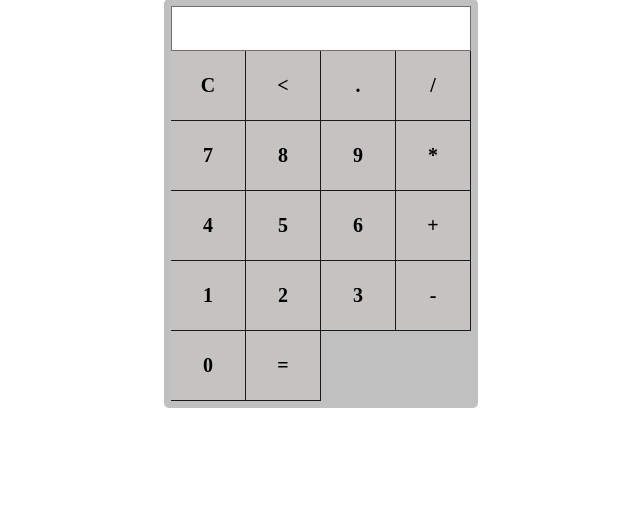
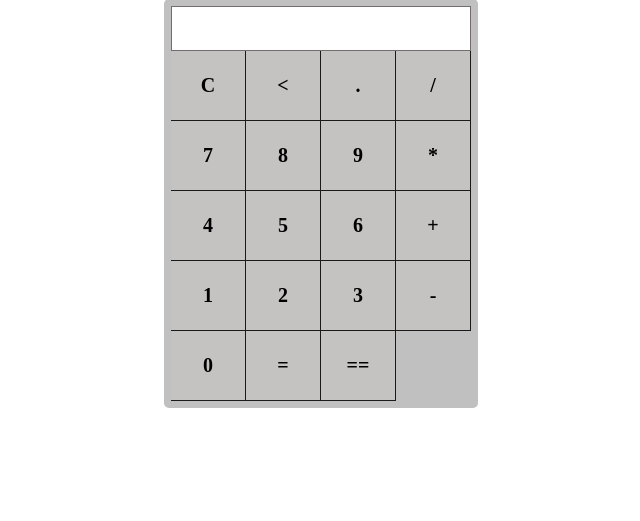
Before and after one commit to rizkydps/calculator-php, a PHP site: page / in a window 1280 px wide. Shown: the part 101-622 px from the top of the page, without its empty margins (319-959 px from the left). Run offline with PHP 8.4, Linux system fonts and the light colour scheme.

Commit message:
fix code

```diff
--- a/index.php
+++ b/index.php
@@ -37,6 +37,7 @@
                     <span class="button">-</span>
                     <span class="button">0</span>
                     <span class="button">=</span>
+                <span class="button">==</span>
         </div>
     </div>
 </body>
```
